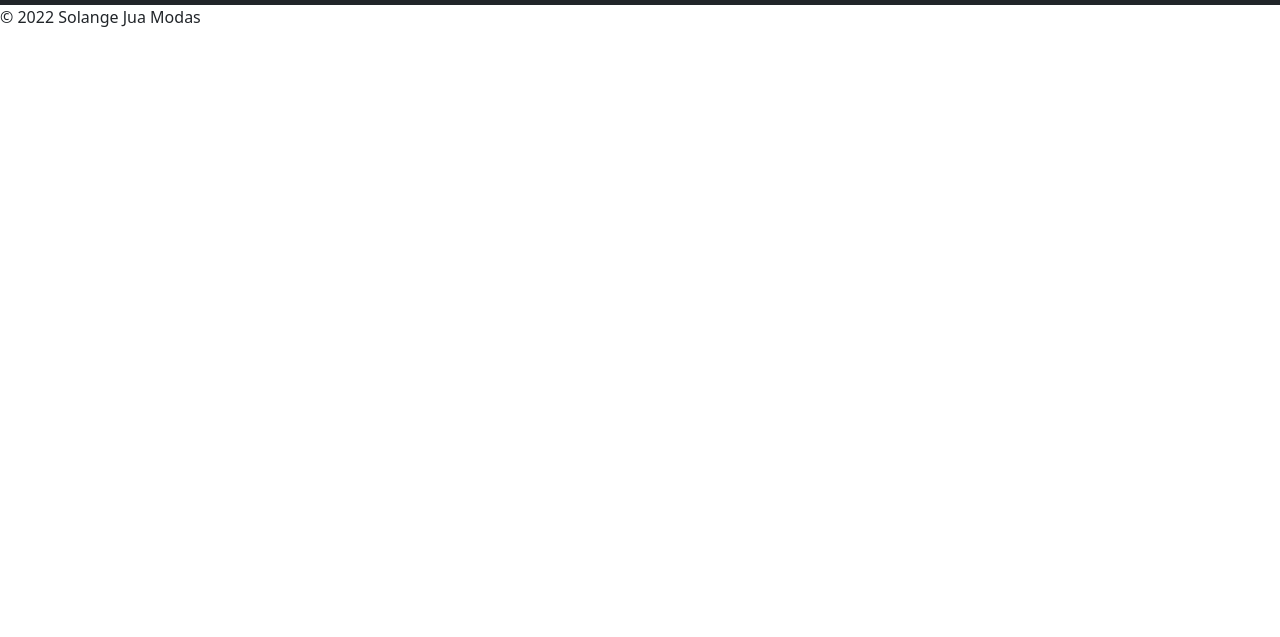
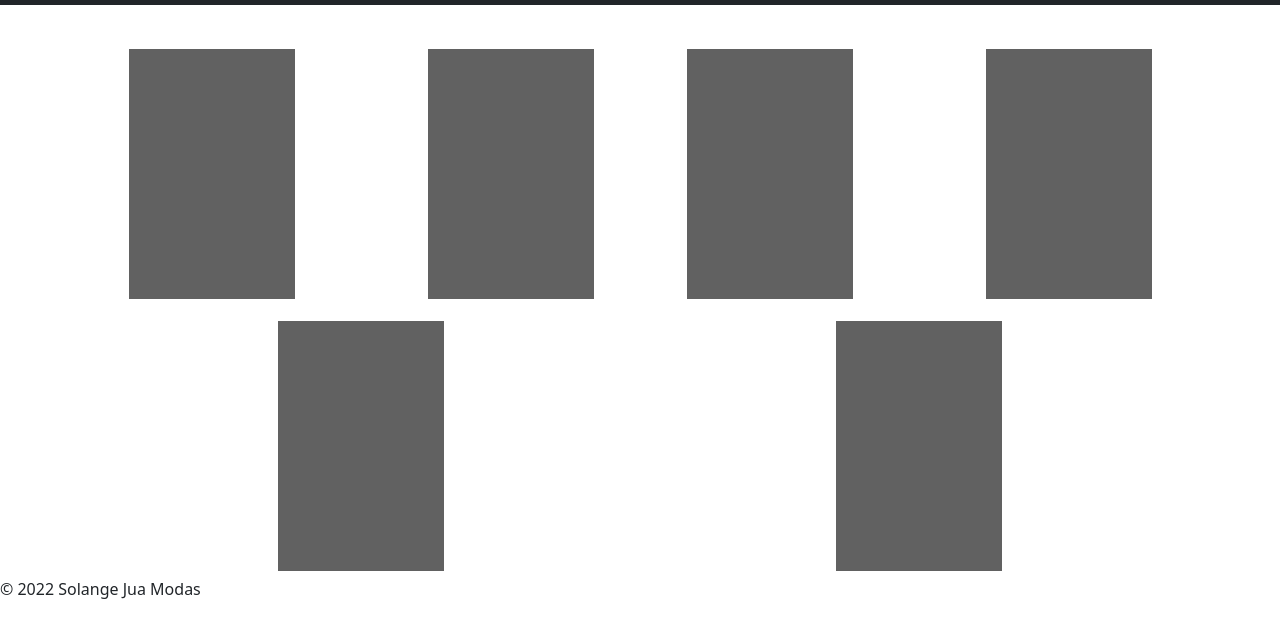
Before and after one commit to SamuelValmir/Sol-Modas-Jua, a plain HTML site: page frontend/assets/pages/index.html in a window 1280 px wide. Shown: the part 51-688 px from the top of the page. Drawn offline with nearby package versions, Linux system fonts and the light colour scheme.

Commit message:
FEATURE: Grid for products

```diff
--- a/frontend/assets/css/style.css
+++ b/frontend/assets/css/style.css
@@ -1,3 +1,8 @@
+html body{
+    height: 100vh;
+    overflow-y: scroll;
+}
+
 .menu{
     background-image: url(https://fonts.googleapis.com/css2?family=Material+Symbols+Outlined:opsz,wght,FILL,GRAD@20..48,100..700,0..1,-50..200);
     background-repeat: no-repeat;
@@ -17,3 +22,19 @@
     width: 40px;
     height: 40px;
 }
+
+.container{
+    padding-top: 100px;
+}
+
+.product{
+    width: fit-content;
+}
+
+.placeholder{
+    background-color: rgb(97, 97, 97);
+
+    display: inline-block;
+    width: 166px;
+    height: 250px;
+}
--- a/frontend/assets/pages/index.html
+++ b/frontend/assets/pages/index.html
@@ -15,9 +15,9 @@
 </head>
 
 <body>
-    <header>
+    <header class="fixed-top">
         <div class="header-container bg-dark text-light d-flex justify-content-between align-items-center p-2">
-                <img class="menu" src="../img/icons/header/menu.svg" alt="" srcset="">
+            <img class="menu" src="../img/icons/header/menu.svg" alt="" srcset="">
 
             <div class="logo text-uppercase font-monospace fs-5">Solange Jua Modas</div>
 
@@ -29,9 +29,30 @@
         <div class="sidebar">
     </header>
 
-    </div>
-    <div class="container">
+    <div class="container d-flex align-items-center text-center">
+        <div class="row gap-3">
+            <div class="product col">
+                <span class="placeholder"></span>
+            </div>
+            <div class="product col">
+                <span class="placeholder"></span>
+            </div>
+            <div class="product col">
+                <span class="placeholder"></span>
+            </div>
+        </div>
 
+        <div class="row gap-3">
+            <div class="product col">
+                <span class="placeholder"></span>
+            </div>
+            <div class="product col">
+                <span class="placeholder"></span>
+            </div>
+            <div class="product col">
+                <span class="placeholder"></span>
+            </div>
+        </div>
     </div>
 
     <footer>
```
